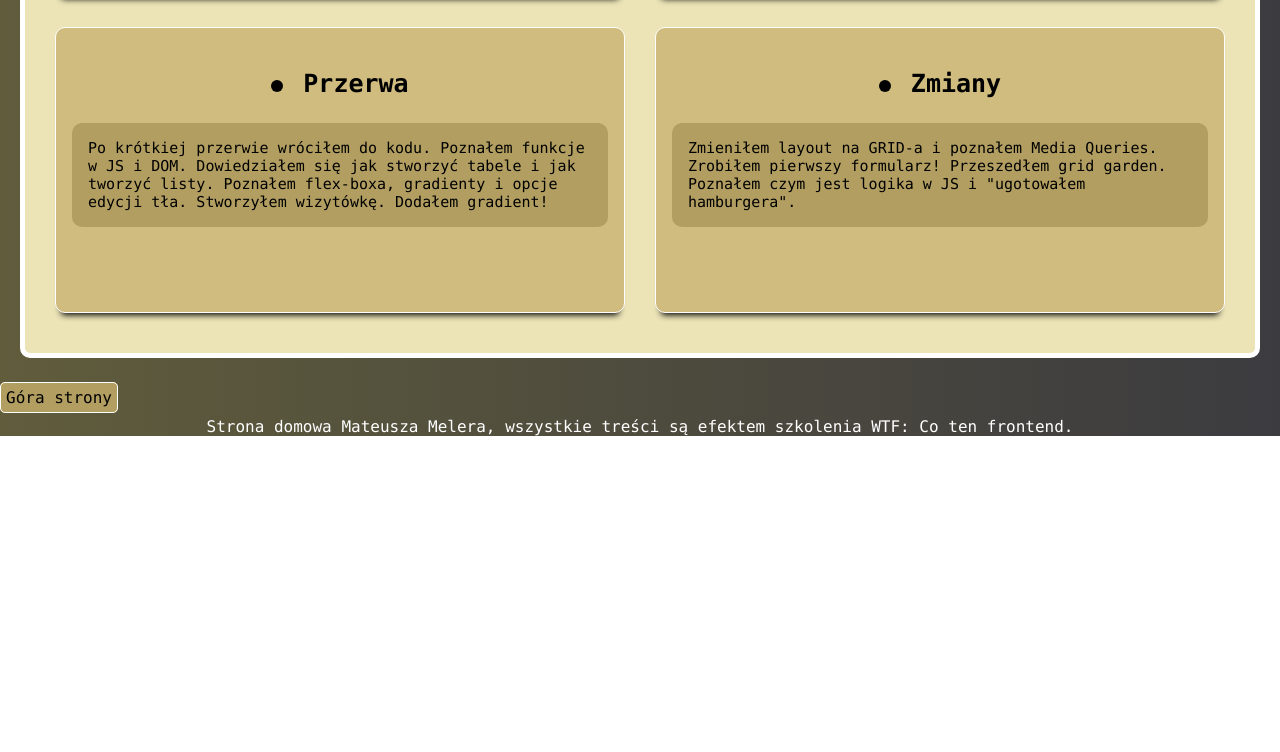
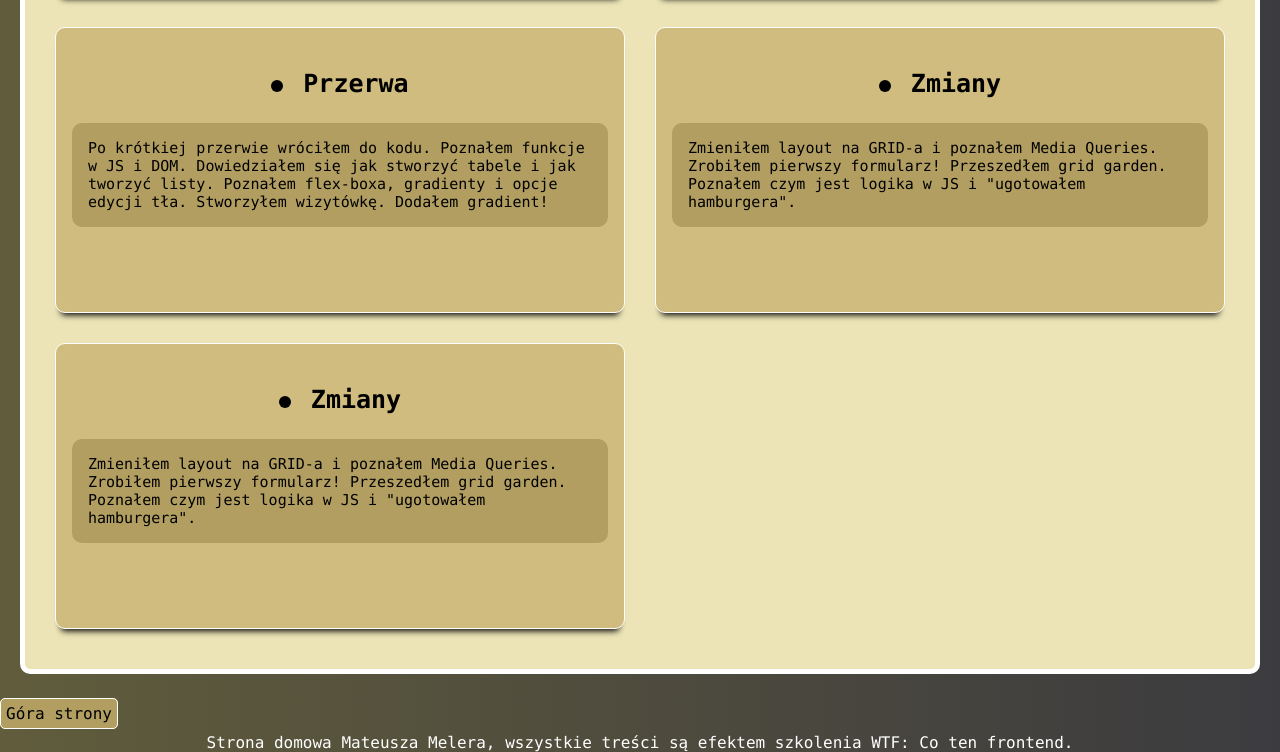
Before and after one commit to Mateusz-Meler/homepage-webpack, a website built with webpack: page src/pages/index.html in a window 1280 px wide. Shown: the part 1839-2591 px from the top of the page. Before the commit the page ends 2275 px from the top, so only its background shows below. Built offline with nearby package versions, Linux system fonts and the light colour scheme.

Commit message:
grid update

```diff
--- a/src/pages/index.html
+++ b/src/pages/index.html
@@ -184,6 +184,15 @@
             logika w JS i "ugotowałem hamburgera".
           </p>
         </article>
+
+        <article class="week-summary">
+          <h3 class="week-summary__title">Zmiany</h3>
+          <p class="week-summary__description">
+            Zmieniłem layout na GRID-a i poznałem Media Queries. Zrobiłem
+            pierwszy formularz! Przeszedłem grid garden. Poznałem czym jest
+            logika w JS i "ugotowałem hamburgera".
+          </p>
+        </article>
       </section>
     </main>
 
--- a/src/scss/main.scss
+++ b/src/scss/main.scss
@@ -24,8 +24,9 @@ body {
 
 .board {
   display: grid;
-  grid-template-columns: 1fr 1fr;
-  grid-template-rows: 1fr 1fr 1fr 1fr;
+
+  grid-template-columns: repeat(2, 1fr);
+  grid-template-rows: repeat(5, 1fr);
   row-gap: 20px;
   column-gap: 30px;
   background-color: #ece4b7;
```
